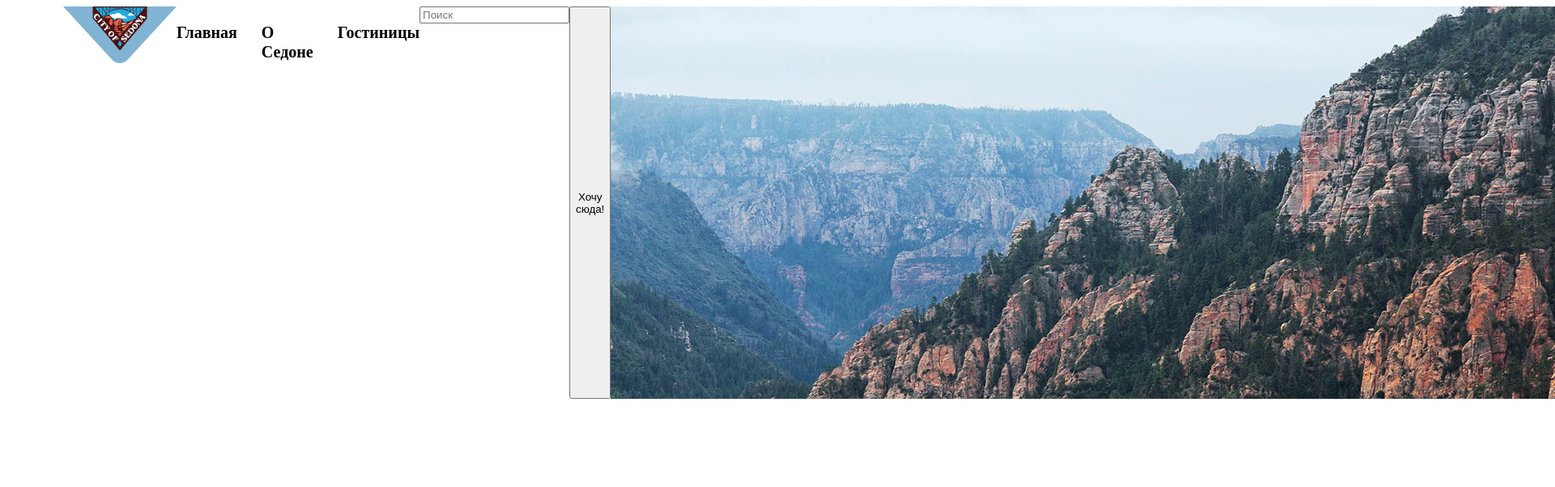
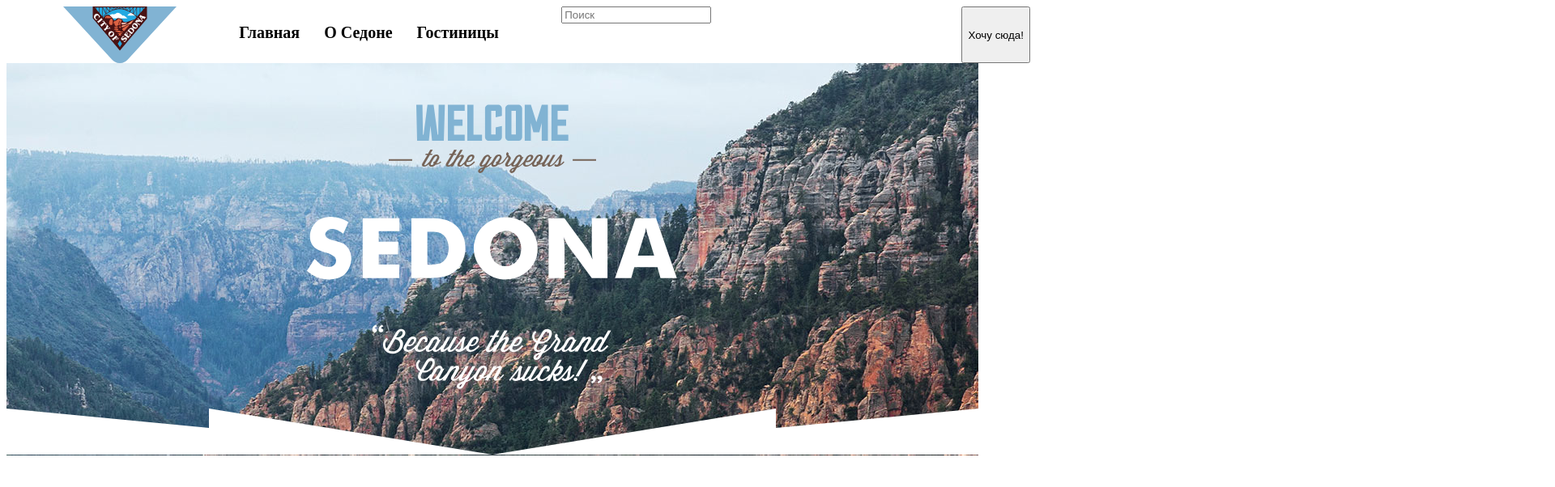
Before and after one commit to htmlacademy-htmlcss/2232625-sedona-35, a plain HTML site: page index.html in a window 1280 px wide. Shown: the top 602 px of the page at 81% size, 1920 px wide, since content can reach past the window. Drawn offline with Linux system fonts and the light colour scheme.

Commit message:
Разметка

```diff
--- a/index.html
+++ b/index.html
@@ -20,13 +20,28 @@
 <a id="want" class="block" href="/personal/wishlist/">
   <span class="col"></span>
   <div class="icon"></div>
-<a class="block" href="/personal/wishlist/"></a><a class="block" href="/personal/wishlist/"><br></a>
+<a class="block" href="/personal/wishlist/"></a>
+<a class="block" href="/personal/wishlist/"><br></a>
     <button>Хочу сюда!</button>
 </header>
    <main>
-    <section class="sedona-canyon">
-<img src="index-background.png" class="image-back" alt="sedona-canyon">
-</section>
+    <section class="page-main">
+      <div class="welcome-sedona">
+        <img
+          src="welcome.svg"
+          width="458"
+          height="352"
+          class="welcome-logo"
+          alt="Добро пожаловать."/>
+      </div>
+      <img
+        src="logo-vector-line.svg"
+        width="1200"
+        height="57"
+        class="vector-line-logo"
+        alt="Разделитель главной страницы."/>
+    </section>
+
 </main>
 <footer>
 
--- a/styles.css
+++ b/styles.css
@@ -1,6 +1,5 @@
 body {
     font-family: 'PT Sans', serif;
-    display: flex;
 }
 header {
     display: flex;
@@ -28,8 +27,14 @@
     width: 140px;
 }
 
-section.sedona-canyon {
-    display: flex;
-    flex-direction: row;
-width: auto;
+.page-main{
+    background-image: url(index-background.png);
+    background-size: 1200px 485px;
+    background-repeat: no-repeat;
 }
+.welcome-sedona{
+    padding-left: 371px;
+    padding-right: 371px;
+    padding-bottom: 20px;
+    padding-top: 51px;
+}
```
Also changed, not shown: index-background 2.jpg (added), index-background.jpg (added), logo-vector-line.svg (added), welcome.svg (added).
